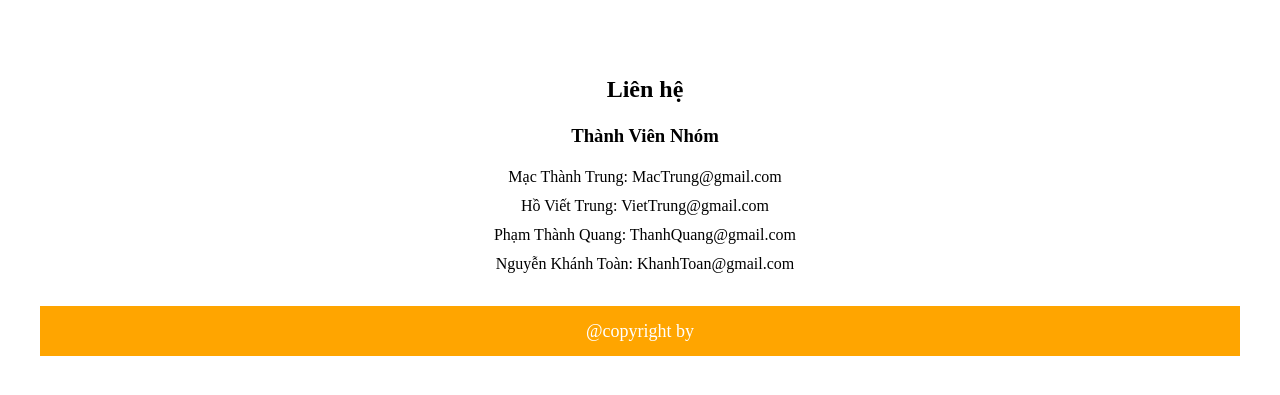
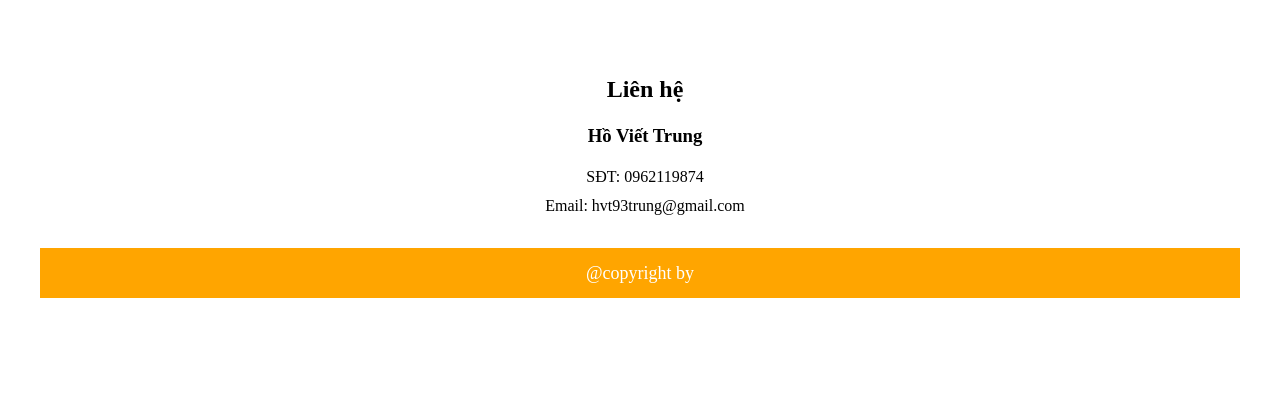
Before and after one commit to HoTrung2003/quanlybansua-HTML-XAMPP, a PHP site: page /lienhe.php in a window 1280 px wide. Shown: the part 195-590 px from the top of the page. Run offline with PHP 8.4, Linux system fonts and the light colour scheme; a user stored in the database is signed in.

Commit message:
Update code

```diff
--- a/TrangChuBackEnd/lienhe.php
+++ b/TrangChuBackEnd/lienhe.php
@@ -136,11 +136,9 @@
       <article style="margin-bottom: 30px;margin-top:50px ;">
         <div class="content" style="text-align:center;">
           <h2>Liên hệ</h2>
-          <h3>Thành Viên Nhóm</h3>
-          <p>Mạc Thành Trung: MacTrung@gmail.com</p>
-          <p>Hồ Viết Trung: VietTrung@gmail.com</p>
-          <p>Phạm Thành Quang: ThanhQuang@gmail.com</p>
-          <p>Nguyễn Khánh Toàn: KhanhToan@gmail.com </p>
+          <h3>Hồ Viết Trung</h3>
+          <p>SĐT: 0962119874</p>
+          <p>Email: hvt93trung@gmail.com</p>
         </div>
       </article>
     <?php include("footer.php"); ?>
```
